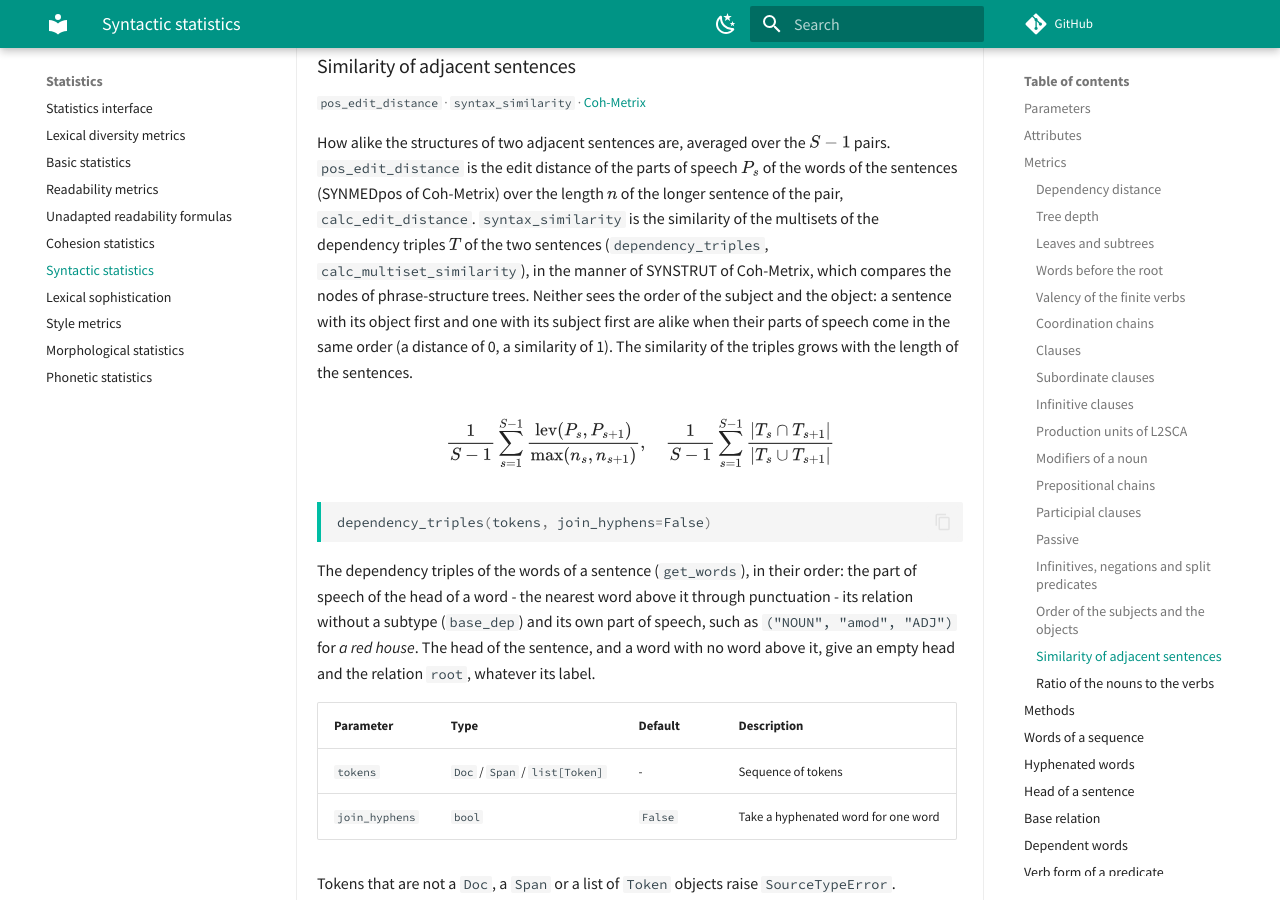
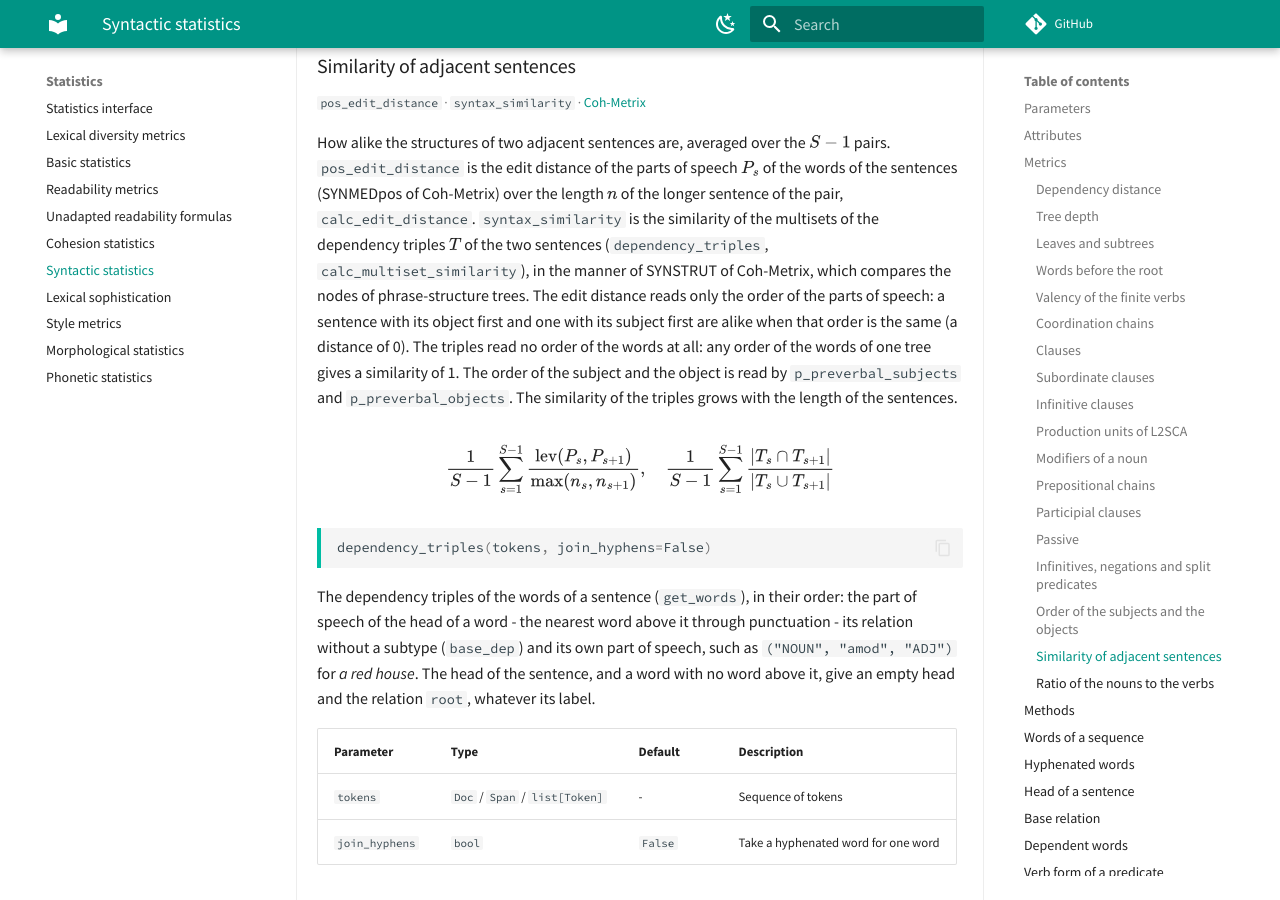
Before and after one commit to SergeyShk/anyTS, an MkDocs documentation site: the page built from docs/stats/syntax_stats.md, in a window 1280 px wide and 900 px high, scrolled down 15871 px. Built offline with MkDocs 1.6.1 and Material for MkDocs 9.7.7, drawn with Linux system fonts in a browser that asks for light colours; comment, search, counter and statistics services are not loaded.

Commit message:
Review of PR #108: the triples of the similarity read no order of the words
Co-Authored-By: Claude Opus 5.5 <noreply@anthropic.com>

```diff
--- a/docs/stats/syntax_stats.md
+++ b/docs/stats/syntax_stats.md
@@ -560,7 +560,7 @@ $$
 { .metric-meta }
 
 <!-- --8<-- [start:SyntaxStats-similarity] -->
-How alike the structures of two adjacent sentences are, averaged over the $S - 1$ pairs. `pos_edit_distance` is the edit distance of the parts of speech $P_s$ of the words of the sentences (SYNMEDpos of Coh-Metrix) over the length $n$ of the longer sentence of the pair, `calc_edit_distance`. `syntax_similarity` is the similarity of the multisets of the dependency triples $T$ of the two sentences (`dependency_triples`, `calc_multiset_similarity`), in the manner of SYNSTRUT of Coh-Metrix, which compares the nodes of phrase-structure trees. Neither sees the order of the subject and the object: a sentence with its object first and one with its subject first are alike when their parts of speech come in the same order (a distance of 0, a similarity of 1). The similarity of the triples grows with the length of the sentences.
+How alike the structures of two adjacent sentences are, averaged over the $S - 1$ pairs. `pos_edit_distance` is the edit distance of the parts of speech $P_s$ of the words of the sentences (SYNMEDpos of Coh-Metrix) over the length $n$ of the longer sentence of the pair, `calc_edit_distance`. `syntax_similarity` is the similarity of the multisets of the dependency triples $T$ of the two sentences (`dependency_triples`, `calc_multiset_similarity`), in the manner of SYNSTRUT of Coh-Metrix, which compares the nodes of phrase-structure trees. The edit distance reads only the order of the parts of speech: a sentence with its object first and one with its subject first are alike when that order is the same (a distance of 0). The triples read no order of the words at all: any order of the words of one tree gives a similarity of 1. The order of the subject and the object is read by `p_preverbal_subjects` and `p_preverbal_objects`. The similarity of the triples grows with the length of the sentences.
 
 $$
 \frac{1}{S - 1} \sum_{s=1}^{S-1} \frac{\textrm{lev}(P_s, P_{s+1})}{\max(n_s, n_{s+1})}, \quad
```
